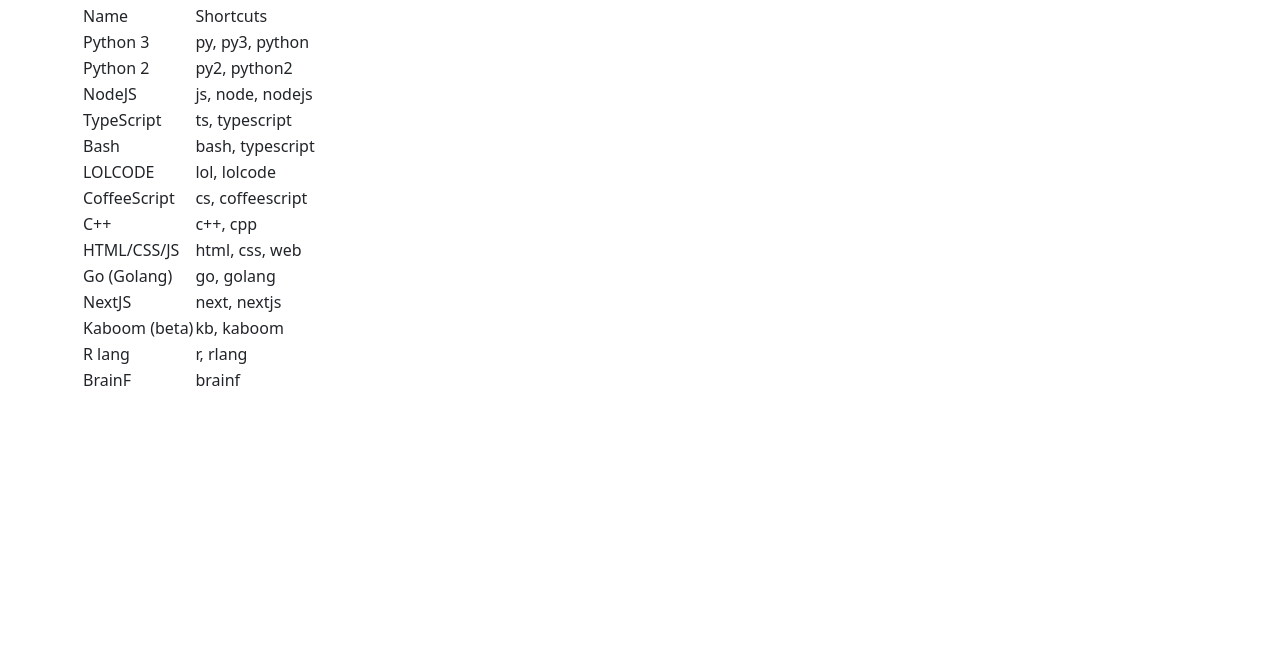
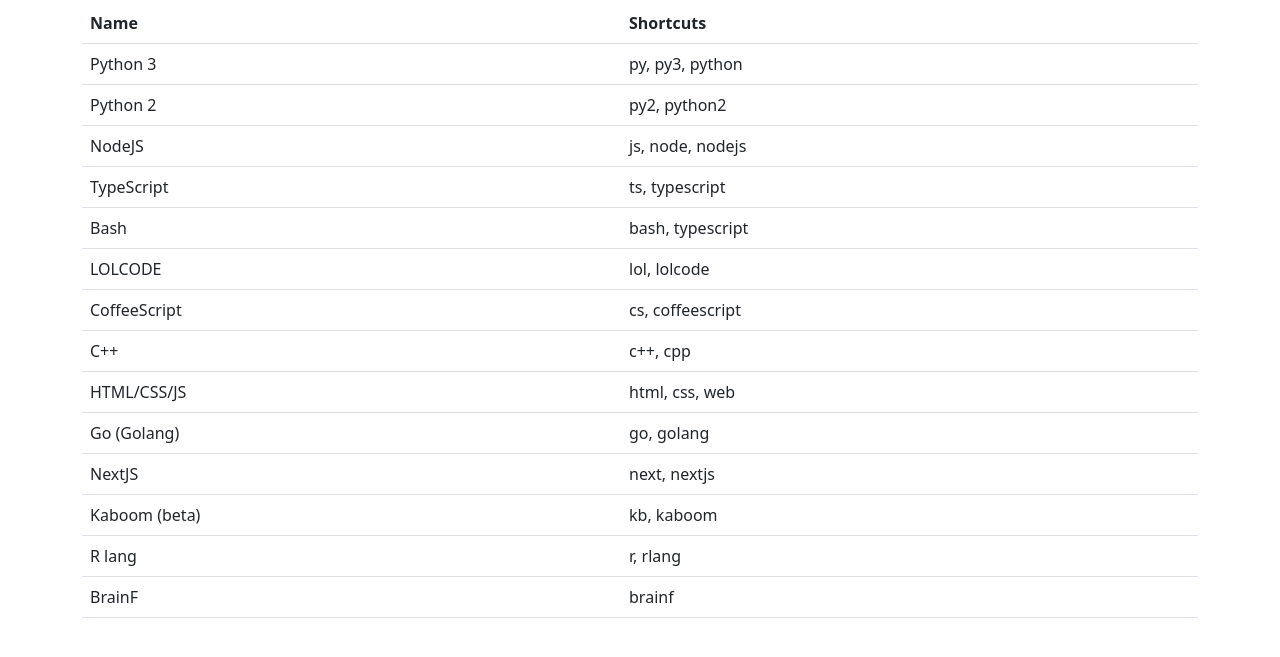
Before and after one commit to jahands/new-redirector-replit, a website: page public/help.html in a window 1280 px wide. Shown: the part 53-710 px from the top of the page. Drawn offline with nearby package versions, Linux system fonts and the light colour scheme.

Commit message:
Generate table with js

```diff
--- a/public/help.html
+++ b/public/help.html
@@ -7,8 +7,8 @@
     <meta name="viewport" content="width=device-width, initial-scale=1">
 
     <!-- Bootstrap CSS -->
-    <link href="https://cdn.jsdelivr.net/npm/bootstrap@5.0.0-beta2/dist/css/bootstrap.min.css" rel="stylesheet" integrity="sha384-BmbxuPwQa2lc/FVzBcNJ7UAyJxM6wuqIj61tLrc4wSX0szH/Ev+nYRRuWlolflfl"
-     crossorigin="anonymous">
+    <link href="https://cdn.jsdelivr.net/npm/bootstrap@5.0.0-beta2/dist/css/bootstrap.min.css" rel="stylesheet"
+        integrity="sha384-BmbxuPwQa2lc/FVzBcNJ7UAyJxM6wuqIj61tLrc4wSX0szH/Ev+nYRRuWlolflfl" crossorigin="anonymous">
 
     <title>repl.new shortcuts</title>
 </head>
@@ -17,9 +17,9 @@
     <!-- Optional JavaScript; choose one of the two! -->
 
     <!-- Option 1: Bootstrap Bundle with Popper -->
-    <script src="https://cdn.jsdelivr.net/npm/bootstrap@5.0.0-beta2/dist/js/bootstrap.bundle.min.js" integrity="sha384-b5kHyXgcpbZJO/tY9Ul7kGkf1S0CWuKcCD38l8YkeH8z8QjE0GmW1gYU5S9FOnJ0"
-     crossorigin="anonymous">
-    </script>
+    <script src="https://cdn.jsdelivr.net/npm/bootstrap@5.0.0-beta2/dist/js/bootstrap.bundle.min.js"
+        integrity="sha384-b5kHyXgcpbZJO/tY9Ul7kGkf1S0CWuKcCD38l8YkeH8z8QjE0GmW1gYU5S9FOnJ0" crossorigin="anonymous">
+        </script>
 
     <!-- Option 2: Separate Popper and Bootstrap JS -->
     <!--
@@ -28,30 +28,79 @@
     -->
     <script type="application/javascript">
         function updateTable() {
-            var langs = JSON.parse('{"languages":[{"name":"Python 3","shortcuts":["py","py3","python"]},{"name":"Python 2","shortcuts":["py2","python2"]},{"name":"NodeJS","shortcuts":["js","node","nodejs"]},{"name":"TypeScript","shortcuts":["ts","typescript"]},{"name":"Bash","shortcuts":["bash","typescript"]},{"name":"LOLCODE","shortcuts":["lol","lolcode"]},{"name":"CoffeeScript","shortcuts":["cs","coffeescript"]},{"name":"C++","shortcuts":["c++","cpp"]},{"name":"HTML/CSS/JS","shortcuts":["html","css","web"]},{"name":"Go (Golang)","shortcuts":["go","golang"]},{"name":"NextJS","shortcuts":["next","nextjs"]},{"name":"Kaboom (beta)","shortcuts":["kb","kaboom"]},{"name":"R lang","shortcuts":["r","rlang"]},{"name":"BrainF","shortcuts":["brainf"]}]}')
-            console.log(langs)
-            var table = document.getElementById("langlist")
-            var row = table.insertRow(0)
-            var cell1 = row.insertCell(0)
-            var cell2 = row.insertCell(1)
-            cell1.innerHTML = "Name"
-            cell2.innerHTML = "Shortcuts"
-            langs.languages.forEach(l => {
-                row = table.insertRow()
-                cell1 = row.insertCell(0)
-                cell2 = row.insertCell(1)
-                cell1.innerHTML = l.name
-                cell2.innerHTML = l.shortcuts.join(', ')
+            let langs = {
+                languages: [
+                    { name: 'Python 3', shortcuts: ['py', 'py3', 'python'] },
+                    { name: 'Python 2', shortcuts: ['py2', 'python2'] },
+                    { name: 'NodeJS', shortcuts: ['js', 'node', 'nodejs'] },
+                    { name: 'TypeScript', shortcuts: ['ts', 'typescript'] },
+                    { name: 'Bash', shortcuts: ['bash', 'typescript'] },
+                    { name: 'LOLCODE', shortcuts: ['lol', 'lolcode'] },
+                    { name: 'CoffeeScript', shortcuts: ['cs', 'coffeescript'] },
+                    { name: 'C++', shortcuts: ['c++', 'cpp'] },
+                    { name: 'HTML/CSS/JS', shortcuts: ['html', 'css', 'web'] },
+                    { name: 'Go (Golang)', shortcuts: ['go', 'golang'] },
+                    { name: 'NextJS', shortcuts: ['next', 'nextjs'] },
+                    { name: 'Kaboom (beta)', shortcuts: ['kb', 'kaboom'] },
+                    { name: 'R lang', shortcuts: ['r', 'rlang'] },
+                    { name: 'BrainF', shortcuts: ['brainf'] }
+                ]
+            }
+
+            function generateTableHead(table, data) {
+                let thead = table.createTHead();
+                let row = thead.insertRow();
+                for (let key of data) {
+                    let th = document.createElement("th");
+                    let formattedKey = `${key[0].toUpperCase()}${key.substr(1)}`
+                    let text = document.createTextNode(formattedKey);
+                    th.appendChild(text);
+                    row.appendChild(th);
+                }
+            }
+
+            function generateTable(table, data) {
+                for (let element of data) {
+                    let row = table.insertRow();
+                    for (key in element) {
+                        let cell = row.insertCell();
+                        let formattedText = element[key]
+                        if (Array.isArray(formattedText)) {
+                            formattedText = formattedText.join(', ')
+                        }
+                        let text = document.createTextNode(formattedText);
+                        cell.appendChild(text);
+                    }
+                }
+            }
+
+            let table = document.querySelector("table");
+            let data = Object.keys(langs.languages[0]);
+            generateTableHead(table, data);
+            generateTable(table, langs.languages);
+        }
+
+        function ready(callback) {
+            // in case the document is already rendered
+            if (document.readyState != 'loading') callback();
+            // modern browsers
+            else if (document.addEventListener) document.addEventListener('DOMContentLoaded', callback);
+            // IE <= 8
+            else document.attachEvent('onreadystatechange', function () {
+                if (document.readyState == 'complete') callback();
             });
         }
-        window.onload = function() {
-            updateTable()
+        window.onload = function () {
+            ready(function () {
+                updateTable()
+            })
         }
     </script>
     <h1>Replit language shortcuts available with repl.new</h1>
     <div class="container">
-        <table id="langlist"></table>
+        <table id="langlist" class="table"></table>
     </div>
+    <table id="table2" class="table"></table>
 </body>
 
 </html>
```
Also changed, not shown: public/languages.json (deleted, +0 -105 lines).
